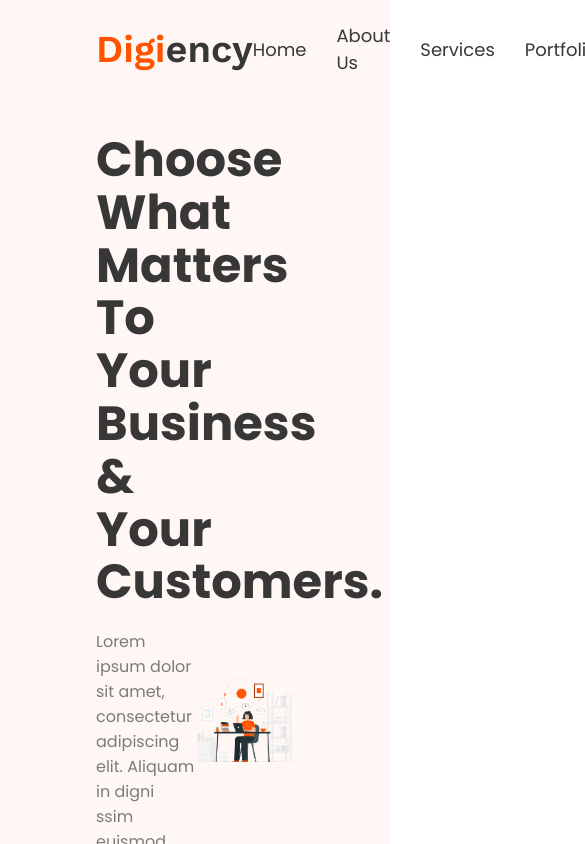
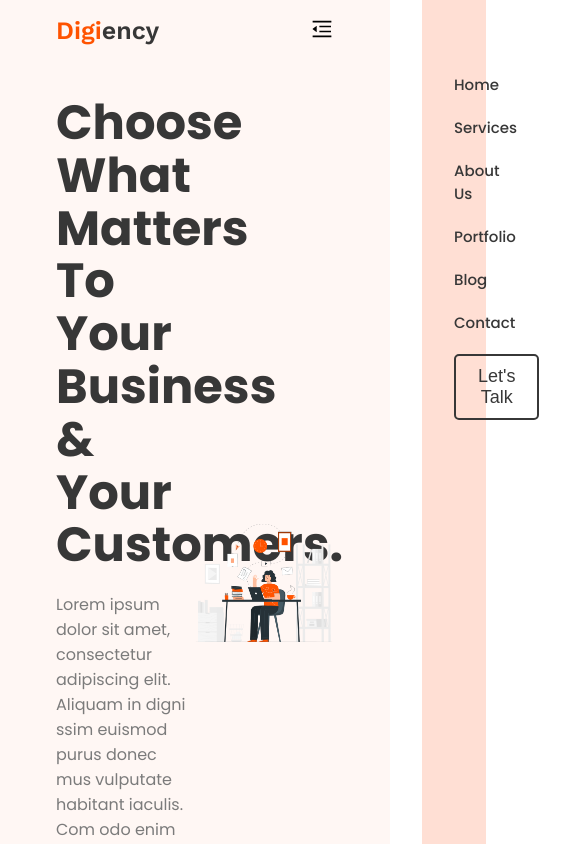
Before and after one commit to tisanyada/figged_01, a React (Vite) app: page / in a window 390 px wide. Shown: the top 844 px of the page, 585 px wide, since content can reach past the window. Built offline with nearby package versions, Linux system fonts and the light colour scheme.

Commit message:
updated navbar +responsive

```diff
--- a/package.json
+++ b/package.json
@@ -13,6 +13,7 @@
     "react-dom": "^17.0.2",
     "react-icons": "^4.3.1",
     "react-slick": "^0.28.1",
+    "react-use": "^17.3.2",
     "slick-carousel": "^1.8.1",
     "styled-components": "^5.3.3"
   },
--- a/src/components/Navbar.jsx
+++ b/src/components/Navbar.jsx
@@ -1,23 +1,83 @@
+import { motion } from "framer-motion"
 import styled from "styled-components"
-
+import { breakpoints } from "../theme"
 
 export const NavigationContainer = styled.div`
     display: flex;
     justify-content: space-between;
     align-items: center;
+    position: relative;
 `
-export const Nav = styled.nav`
+export const Nav = styled(motion.nav)`
     display: flex;
+    justify-content: center;
     align-items: center;
+
+    @media ${breakpoints.lg} {
+        position: fixed;
+        flex-direction: column;
+        top: 0;
+        right: -96px;
+        height: 100vh;
+        /* width: 350px; */
+        width: 0;
+        background-color: #ffdfd4;
+        align-items: flex-start;
+        justify-content: flex-start;
+        padding: 1em 2em;
+        transition: width .8s ease-in-out;
+
+        &.active {
+            width: 350px;
+        }
+    }
 `
 export const NavLink = styled.a`
     margin-right: 30px;
     color: var(--black01);
-    font-size: calc(var(--font-desktop-05) - 2px);
+    font-size: calc(var(--font-desktop-05) - 5px);
     cursor: pointer;
+    font-weight: 500;
     transition: 0.3s ease;
 
     &.active {
         color: var(--orange01);
+        font-size: calc(var(--font-desktop-05) - 3.5px);
+    }
+
+    @media ${breakpoints.lg} {
+        margin-right: 0;
+        margin-bottom: 20px;
     }
 `
+export const NavCloseButton = styled(motion.button)`
+    background: none;
+    outline: none;
+    border: none;
+    display: none;
+    cursor: pointer;
+
+    svg {
+        background: none;
+    }
+
+    @media ${breakpoints.lg} {
+        display: block;
+        margin: 10px 0 20px 145px;
+    }
+`
+export const NavMenuButton = styled(motion.button)`
+    background: none;
+    outline: none;
+    border: none;
+    display: none;
+    cursor: pointer;
+
+    svg {
+        background: none;
+    }
+
+    @media ${breakpoints.lg} {
+        display: block;
+    }
+`
--- a/src/components/Utils.jsx
+++ b/src/components/Utils.jsx
@@ -1,13 +1,28 @@
 import { motion } from "framer-motion"
 import styled from "styled-components"
-
+import { breakpoints } from "../theme"
 
 export const Wrapper = styled.section`
     padding: 1em 6em;
     background-color: ${(props) => props.bgColor ? `var(--${props.bgColor})` : 'white'};
+    ${(props) => props.navbar && (`
+        position: sticky;
+        width: 100%;
+        top: 0;
+        left: 0;
+        z-index: 999;
+    `)}
+    ${(props) => props.sticky && (`
+        box-shadow: 0 5px 10px rgba(0, 0, 0, 0.08);
+        background-color: white;
+    `)};
+
+    @media ${breakpoints.lg} {
+        padding: 1em 3.5em;
+    }
 `
 
-export const Logo = styled.h2`
+export const Logo = styled.a`
     font-size: 38px;
     font-weight: 600;
     font-family: 'Work Sans', sans-serif;
@@ -15,6 +30,10 @@ export const Logo = styled.h2`
 
     span {
         color: var(--orange01);
+    }
+
+    @media ${breakpoints.md} {
+        font-size: 25px;
     }
 `
 
--- a/src/container/About/About.jsx
+++ b/src/container/About/About.jsx
@@ -7,7 +7,7 @@ import images from '@/constants/images'
 
 const About = () => {
 	return (
-		<Wrapper bgColor="orange02">
+		<Wrapper bgColor="orange02" id="about us">
 			<AboutContainer>
 				<AboutLeftCol>
 					<h4>About Us</h4>
--- a/src/container/Blog/Blog.jsx
+++ b/src/container/Blog/Blog.jsx
@@ -9,7 +9,7 @@ import images from "@/constants/images"
 
 const Blog = () => {
 	return (
-		<Wrapper bgColor="orange02">
+	<Wrapper bgColor="orange02" id="blog">
 			<BlogContainer>
 				<HeaderContainer>
 					<SectionHeader2>Our Blog</SectionHeader2>
--- a/src/container/CaseStudy/CaseStudy.jsx
+++ b/src/container/CaseStudy/CaseStudy.jsx
@@ -10,7 +10,7 @@ const CaseStudy = () => {
 	const [activeButton, setActiveButton] = useState('All')
 
 	return (
-		<Wrapper>
+		<Wrapper id="portfolio">
 			<CaseStudyContainer>
 				<HeaderContainer>
 					<SectionHeader2>Our Case Study</SectionHeader2>
--- a/src/container/Home/Home.jsx
+++ b/src/container/Home/Home.jsx
@@ -5,7 +5,7 @@ import images from "@/constants/images"
 
 const Home = () => {
     return (
-        <Wrapper bgColor="orange02">
+        <Wrapper bgColor="orange02" id="home">
             <HomeContainer>
                 <HomeLeftCol>
                     <h1>Choose What Matters To Your Business & Your Customers.</h1>
--- a/src/container/Navigation/Navigation.jsx
+++ b/src/container/Navigation/Navigation.jsx
@@ -1,25 +1,51 @@
-import { useState } from "react"
+import { useEffect, useState } from "react"
+import { useWindowScroll } from "react-use"
+import { AiOutlineMenuFold } from 'react-icons/ai'
+import { IoClose } from 'react-icons/io5'
 
 
-import { Nav, NavigationContainer, NavLink } from "@/components/Navbar"
+import { Nav, NavCloseButton, NavigationContainer, NavLink, NavMenuButton } from "@/components/Navbar"
 import { Button, Logo, Wrapper } from "@/components/Utils"
 
 
 const Navigation = () => {
+    const { y: pageYOffset } = useWindowScroll()
+
     const [activeLink, setActiveLink] = useState(null)
+    const [showMenu, setShowMenu] = useState(false)
+    const [sticky, setSticky] = useState(false)
+
+    useEffect(() => {
+        if (pageYOffset > 620) return setSticky(true)
+        setSticky(false)
+    }, [pageYOffset])
+
+    const setNavbar = (link) => {
+        setActiveLink(link)
+        setShowMenu(showMenu && !showMenu)
+    }
 
     return (
-        <Wrapper bgColor="orange02">
+        <Wrapper bgColor="orange02" navbar={true} sticky={sticky && sticky}>
             <NavigationContainer>
-                <Logo>
+                <Logo href="#">
                     <span>Digi</span>ency
                 </Logo>
 
-                <Nav>
-                    {['Home', 'About Us', 'Services', 'Portfolio', 'Blog', 'Contact'].map((link, index) => (
+                <NavMenuButton onClick={() => setShowMenu(!showMenu)}>
+                    <AiOutlineMenuFold size={24} />
+                </NavMenuButton>
+
+                <Nav className={showMenu && 'active'}>
+                    <NavCloseButton onClick={() => setShowMenu(!showMenu)}>
+                        <IoClose size={24} />
+                    </NavCloseButton>
+
+                    {['Home', 'Services', 'About Us', 'Portfolio', 'Blog', 'Contact'].map((link, index) => (
                         <NavLink key={index}
-                            onClick={() => setActiveLink(link)}
+                            href={`#${link.toLowerCase()}`}
                             className={`${activeLink === link ? 'active' : ''}`}
+                            onClick={() => setNavbar(link)}
                         >{link}</NavLink>
                     ))}
 
@@ -29,7 +55,7 @@ const Navigation = () => {
                         borderColor="black01"
                         radius="5px"
                         whileHover={{ scale: [1, .9] }}
-                        transition={{ duration: 0.5, type: 'spring' }}
+                        transition={{ duration: 0.5, type: 'tween' }}
                     >Let's Talk</Button>
                 </Nav>
             </NavigationContainer>
--- a/src/container/Newsletter/Newsletter.jsx
+++ b/src/container/Newsletter/Newsletter.jsx
@@ -4,7 +4,7 @@ import { HeaderContainer, SectionHeader1, SectionHeader2, Wrapper } from "@/comp
 
 const Newsletter = () => {
 	return (
-		<Wrapper>
+		<Wrapper id="contact">
 			<NewsletterContainer>
 				<NewsletterLeftCol>
 					<h4>Subscribe Newsletter</h4>
--- a/src/container/Services/Services.jsx
+++ b/src/container/Services/Services.jsx
@@ -5,7 +5,7 @@ import images from "@/constants/images"
 
 const Services = () => {
 	return (
-		<Wrapper>
+		<Wrapper id="services">
 			<ServicesContainer>
 				<HeaderContainer>
 					<SectionHeader2>Our Services</SectionHeader2>
--- a/src/theme.js
+++ b/src/theme.js
@@ -3,6 +3,7 @@ import { createGlobalStyle } from "styled-components"
 export const breakpoints = {
     sm: 'screen and (max-width: 480px)',
     md: 'screen and (max-width: 769px)',
+    lg: 'screen and (max-width: 1100px)',
 }
 
 export const GlobalStyles = createGlobalStyle`
```
Also changed, not shown: 1 other file (tests, documents, lock files or other folders).
